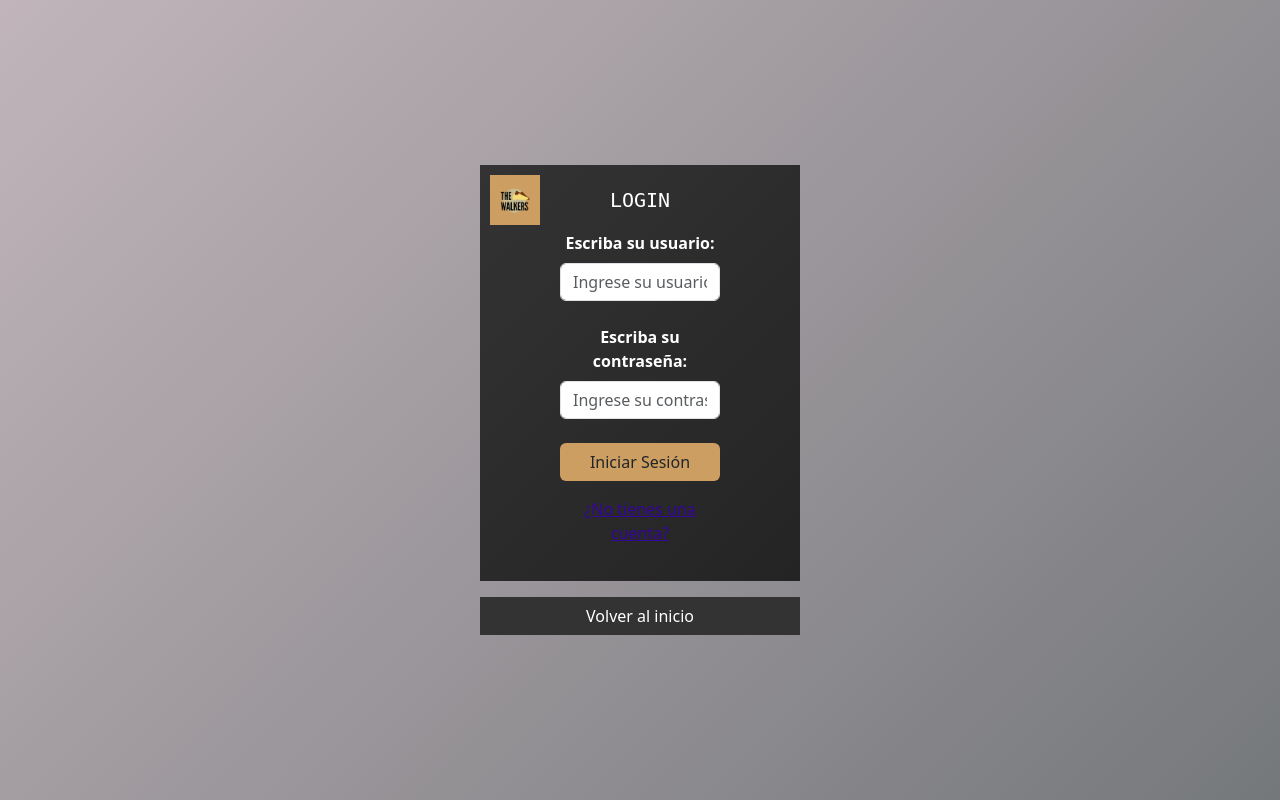
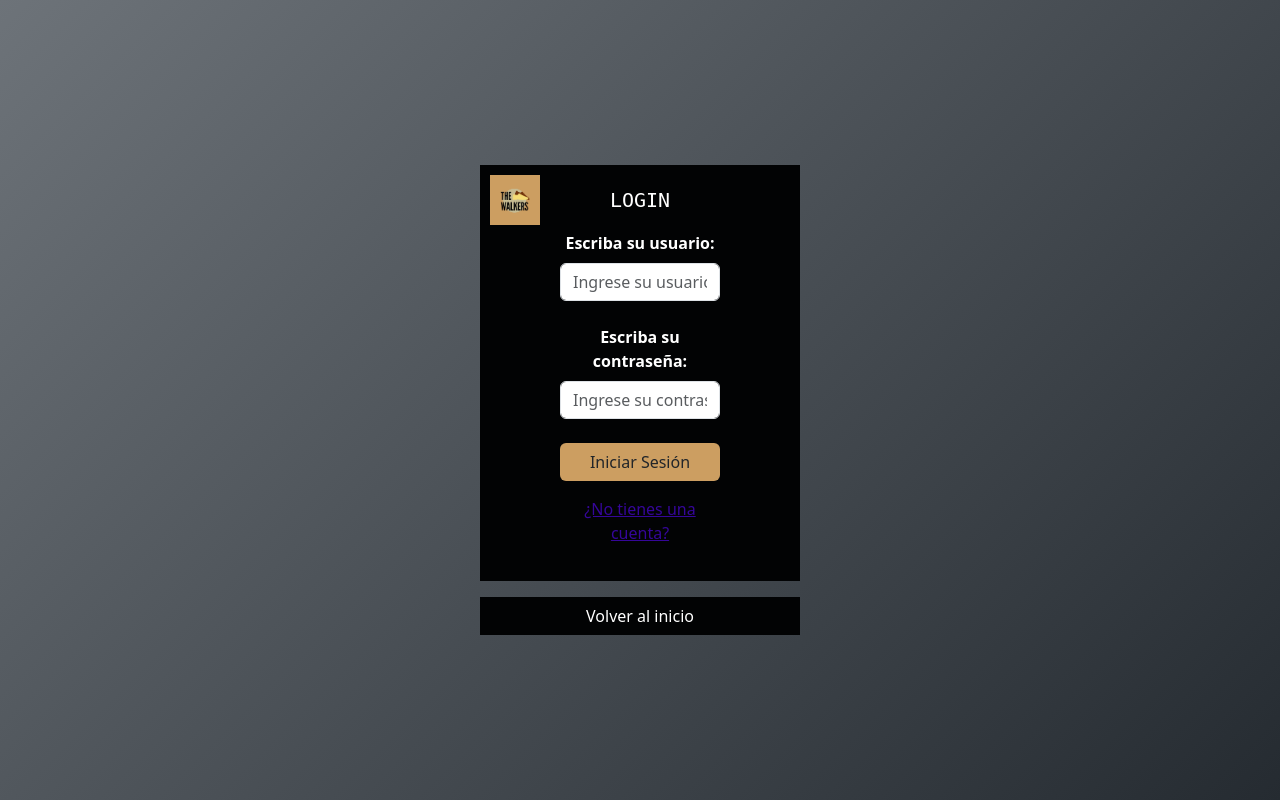
Before and after one commit to edgar-or/Proyecto_zapateria, a PHP site: page /login/login.html in a window 1280 px wide. Run offline with PHP 8.4, Linux system fonts and the light colour scheme.

Commit message:
logins uwu

```diff
--- a/estilos/estilos-login.css
+++ b/estilos/estilos-login.css
@@ -1,6 +1,6 @@
 		/* Degradado para el fondo de la página */
 		body {
-			background: linear-gradient(135deg, rgb(193, 181, 187), #75787b);
+			background: linear-gradient(135deg, #6d7379, #252b31);
 			min-height: 100vh;
 			display: flex;
 			align-items: center;
@@ -10,13 +10,13 @@
 
 		/* Estilo para el formulario de login */
 		.login-section {
-			background: linear-gradient(135deg, #333333, #242424);
+			background: linear-gradient(135deg, #020304, #020304);
 			color: white;
 			padding: 20px;
 			width: 20rem;
 			position: relative;
 			border: none;
-			/* Sin bordes redondeados */
+
 		}
 
 		.login-section button {
@@ -41,7 +41,7 @@
 		}
 
 		.back-button {
-			background-color: #333333;
+			background-color: #020304;
 			width: 20rem;
 			margin-top: 1rem;
 			border: none;
--- a/estilos/estilos-registro-usuario.css
+++ b/estilos/estilos-registro-usuario.css
@@ -1,6 +1,6 @@
 				/* Degradado para el fondo de la página */
 				body {
-				    background: linear-gradient(135deg, #f06, #4a90e2);
+                    background: linear-gradient(135deg, #6d7379, #252b31);
 				    min-height: 100vh;
 				    display: flex;
 				    align-items: center;
@@ -10,7 +10,7 @@
 
 				/* Estilo para el formulario de registro */
 				.register-section {
-				    background: linear-gradient(135deg, #333333, #242424);
+				    background: linear-gradient(135deg, #020304, #020304);
 				    color: white;
 				    padding: 20px;
 				    width: 30rem;
@@ -41,7 +41,7 @@
 				}
 
 				.back-button {
-				    background-color: #333333;
+				    background-color: #020304;
 				    width: 30rem;
 				    margin-top: 1rem;
 				    border: none;
```
